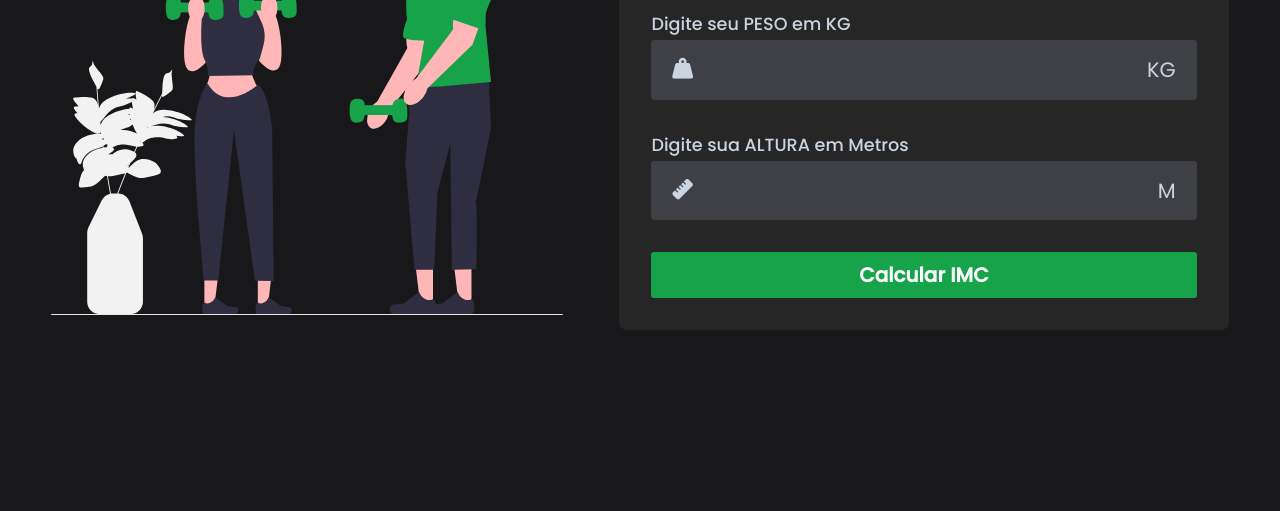
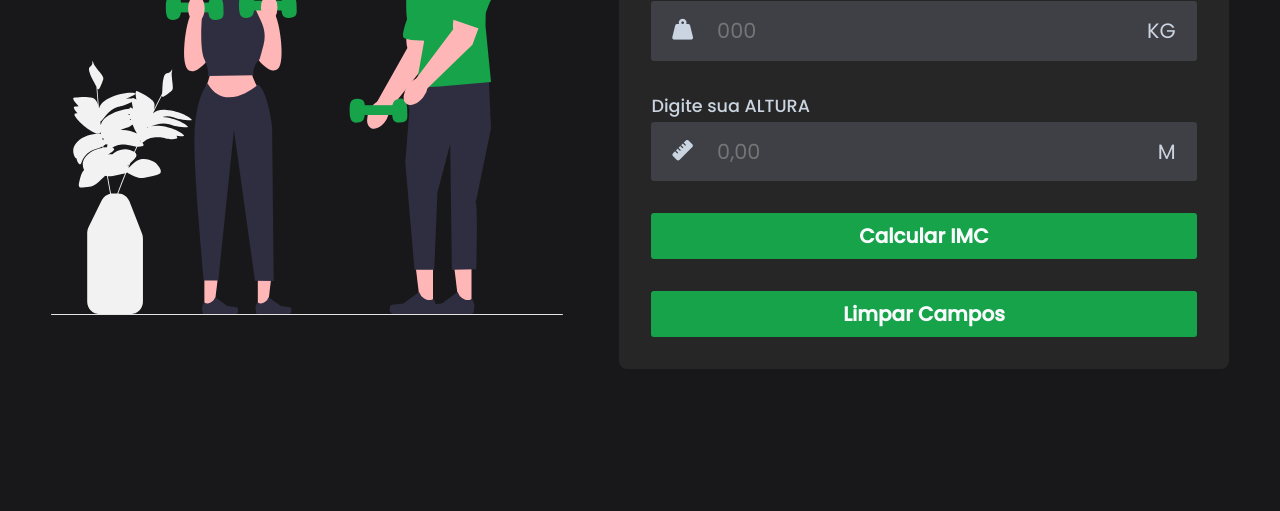
Before and after one commit to lucashricco/calculadora_imc, a plain HTML site: page index.html in a window 1280 px wide. Shown: the part 289-800 px from the top of the page. Drawn offline with Linux system fonts and the light colour scheme.

Commit message:
implementação do botao de limpar campos

```diff
--- a/assets/css/style.css
+++ b/assets/css/style.css
@@ -112,6 +112,17 @@ body{
  cursor: pointer;
 }
 
+#clear{
+    border: none;
+    font-size: 1.25rem;
+    font-weight: bold;
+    background-color: #16a34a;
+    color: #f8fafc;
+    padding: 0.5rem 0;
+    border-radius: 3px;
+    cursor: pointer;
+   }
+
 #result{
     display: flex;
     gap: 2rem;
--- a/assets/js/script.js
+++ b/assets/js/script.js
@@ -40,7 +40,13 @@ form.addEventListener('submit', function(event){
         description = 'Cuidado! Você está com obesidade mórbida!'
         value.classList.add('attention');
      }
-
      value.textContent = bmi;
      document.getElementById('description').textContent = description;
 });
+
+function limparCampos(){
+    const form = document.getElementById('form');
+
+    form.reset();
+    document.getElementById('infos').classList.add('hidden');
+}
--- a/index.html
+++ b/index.html
@@ -25,11 +25,11 @@
 
                 <div class="input-box">
                     <label for="weight">
-                        Digite seu PESO em KG
+                        Digite seu PESO
                     </label>
                     <div class="input-field">
                         <i class="fa-sharp fa-solid fa-weight-hanging"></i>
-                        <input type="number" id="weight" required>
+                        <input type="number" id="weight" placeholder="000" required>
                         <span>
                             KG
                         </span>
@@ -38,11 +38,11 @@
 
                 <div class="input-box">
                     <label for="height">
-                        Digite sua ALTURA em Metros
+                        Digite sua ALTURA
                     </label>
                     <div class="input-field">
                         <i class="fa-solid fa-ruler"></i>
-                        <input type="number" id="height" step="any" required>
+                        <input type="number" id="height" step="any" placeholder="0,00" required>
                         <span>
                             M
                         </span>
@@ -51,6 +51,10 @@
 
                 <button id="calculate">
                     Calcular IMC
+                </button>
+
+                <button id="clear" onclick="limparCampos()">
+                    Limpar Campos
                 </button>
 
             </form>
```
